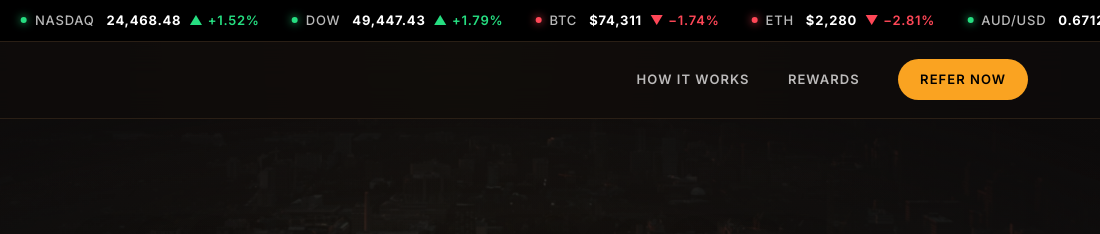
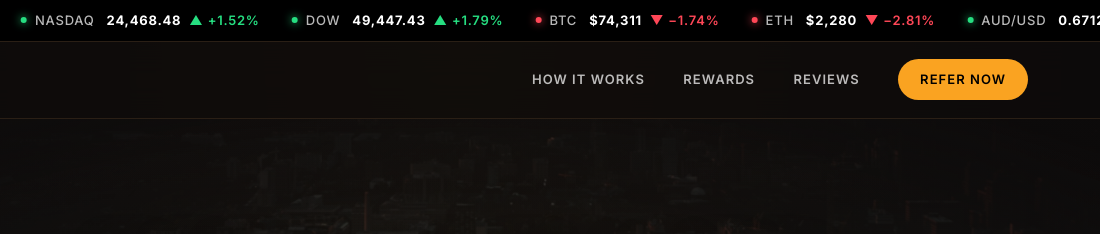
Before and after one commit to makemoneytrading/mmt-referrals-site, a plain HTML site: page index.html in a window 1280 px wide. Shown: the top 234 px of the page, 180-1280 px from the left. Drawn offline with Linux system fonts and the light colour scheme.

Commit message:
Add Reviews link to top nav (opens Trustpilot in new tab)

```diff
--- a/index.html
+++ b/index.html
@@ -48,6 +48,7 @@
     <nav class="nav" aria-label="Primary">
       <a href="#how-it-works">How It Works</a>
       <a href="#rewards">Rewards</a>
+      <a href="https://au.trustpilot.com/review/makemoneytrading.com.au" target="_blank" rel="noopener">Reviews</a>
       <a href="#refer" class="nav__cta">Refer Now</a>
     </nav>
   </div>
```
